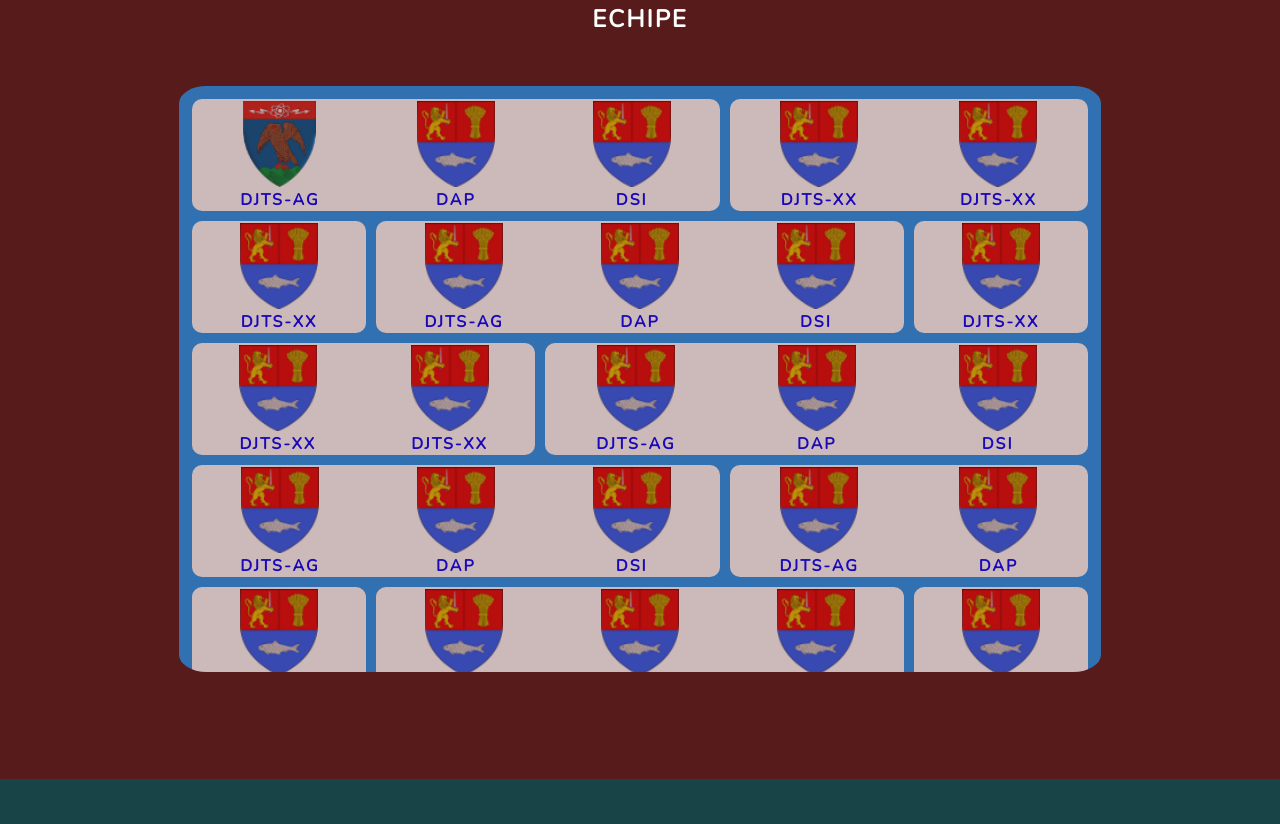
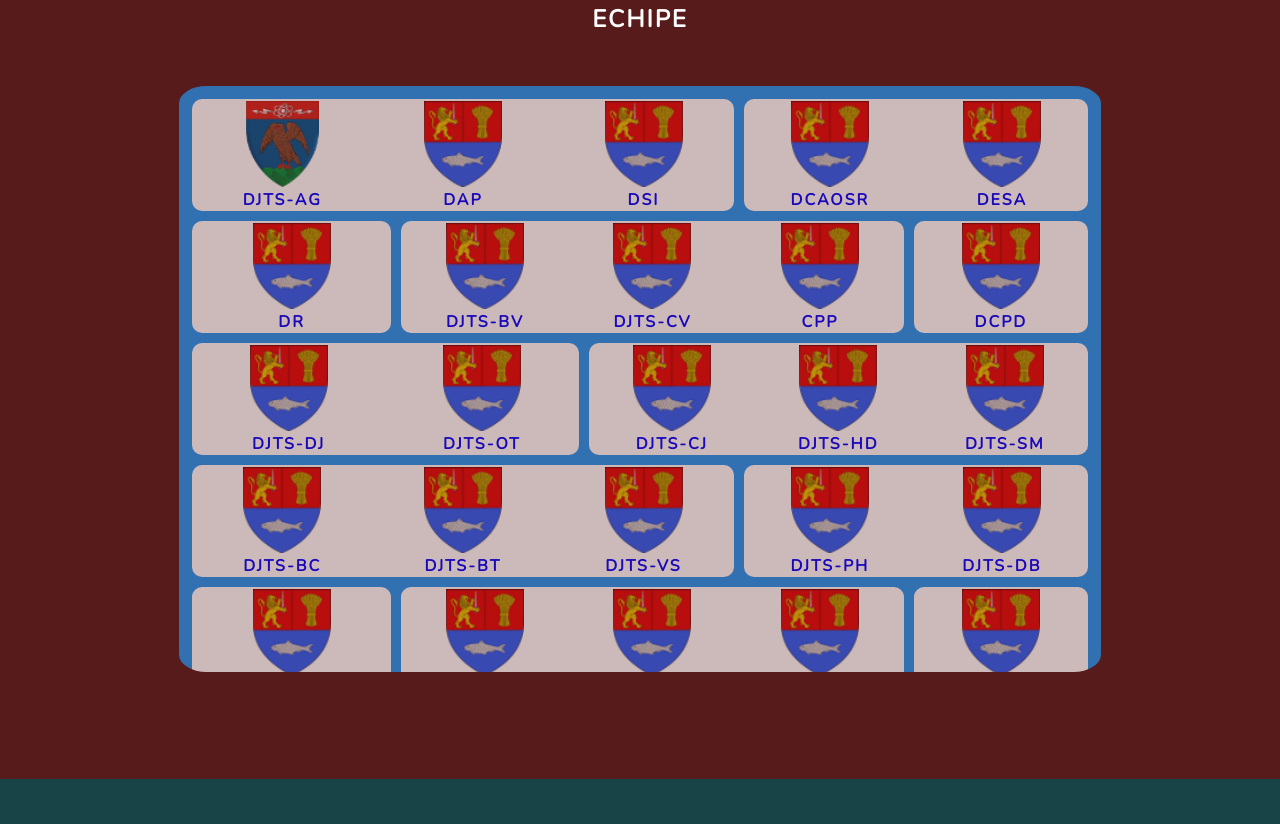
Before and after one commit to mihaim07/championship, a plain HTML site: page index.html in a window 1280 px wide. Shown: the part 1621-2445 px from the top of the page. Drawn offline with nearby package versions, Linux system fonts and the light colour scheme.

Commit message:
New commit

```diff
--- a/index.html
+++ b/index.html
@@ -97,205 +97,205 @@
         <div class="echipa-4-5">
           <div class="echipa">
             <div class="echipa-logo" id="echipa-4"></div>
-            <div class="echipa-nume">DJTS-XX</div>
+            <div class="echipa-nume">DCAOSR</div>
           </div>
           <div class="echipa">
             <div class="echipa-logo" id="echipa-5"></div>
-            <div class="echipa-nume">DJTS-XX</div>
+            <div class="echipa-nume">DESA</div>
           </div>
         </div>
         <div class="echipa-6">
           <div class="echipa">
             <div class="echipa-logo" id="echipa-6"></div>
-            <div class="echipa-nume">DJTS-XX</div>
+            <div class="echipa-nume">DR</div>
           </div>
         </div>
         <div class="echipa-7-9">
           <div class="echipa">
             <div class="echipa-logo" id="echipa-7"></div>
-            <div class="echipa-nume">DJTS-AG</div>
+            <div class="echipa-nume">DJTS-BV</div>
           </div>
           <div class="echipa">
             <div class="echipa-logo" id="echipa-8"></div>
-            <div class="echipa-nume">DAP</div>
+            <div class="echipa-nume">DJTS-CV</div>
           </div>
           <div class="echipa">
             <div class="echipa-logo" id="echipa-9"></div>
-            <div class="echipa-nume">DSI</div>
+            <div class="echipa-nume">CPP</div>
           </div>
         </div>
         <div class="echipa-10">
           <div class="echipa">
             <div class="echipa-logo" id="echipa-10"></div>
-            <div class="echipa-nume">DJTS-XX</div>
+            <div class="echipa-nume">DCPD</div>
           </div>
         </div>
         <div class="echipa-11-12">
           <div class="echipa">
             <div class="echipa-logo" id="echipa-11"></div>
-            <div class="echipa-nume">DJTS-XX</div>
+            <div class="echipa-nume">DJTS-DJ</div>
           </div>
           <div class="echipa">
             <div class="echipa-logo" id="echipa-12"></div>
-            <div class="echipa-nume">DJTS-XX</div>
+            <div class="echipa-nume">DJTS-OT</div>
           </div>
         </div>
         <div class="echipa-13-15">
           <div class="echipa">
             <div class="echipa-logo" id="echipa-13"></div>
-            <div class="echipa-nume">DJTS-AG</div>
+            <div class="echipa-nume">DJTS-CJ</div>
           </div>
           <div class="echipa">
             <div class="echipa-logo" id="echipa-14"></div>
-            <div class="echipa-nume">DAP</div>
+            <div class="echipa-nume">DJTS-HD</div>
           </div>
           <div class="echipa">
             <div class="echipa-logo" id="echipa-15"></div>
-            <div class="echipa-nume">DSI</div>
+            <div class="echipa-nume">DJTS-SM</div>
           </div>
         </div>
         <div class="echipa-16-18">
           <div class="echipa">
             <div class="echipa-logo" id="echipa-16"></div>
-            <div class="echipa-nume">DJTS-AG</div>
+            <div class="echipa-nume">DJTS-BC</div>
           </div>
           <div class="echipa">
             <div class="echipa-logo" id="echipa-17"></div>
-            <div class="echipa-nume">DAP</div>
+            <div class="echipa-nume">DJTS-BT</div>
           </div>
           <div class="echipa">
             <div class="echipa-logo" id="echipa-18"></div>
-            <div class="echipa-nume">DSI</div>
+            <div class="echipa-nume">DJTS-VS</div>
           </div>
         </div>
         <div class="echipa-19-20">
           <div class="echipa">
             <div class="echipa-logo" id="echipa-19"></div>
-            <div class="echipa-nume">DJTS-AG</div>
+            <div class="echipa-nume">DJTS-PH</div>
           </div>
           <div class="echipa">
             <div class="echipa-logo" id="echipa-20"></div>
-            <div class="echipa-nume">DAP</div>
+            <div class="echipa-nume">DJTS-DB</div>
           </div>
         </div>
         <div class="echipa-21">
           <div class="echipa">
             <div class="echipa-logo" id="echipa-21"></div>
-            <div class="echipa-nume">DJTS-AG</div>
+            <div class="echipa-nume">DSCSTI</div>
           </div>
         </div>
         <div class="echipa-22-24">
           <div class="echipa">
             <div class="echipa-logo" id="echipa-22"></div>
-            <div class="echipa-nume">DJTS-AG</div>
+            <div class="echipa-nume">DJTS-IS</div>
           </div>
           <div class="echipa">
             <div class="echipa-logo" id="echipa-23"></div>
-            <div class="echipa-nume">DAP</div>
+            <div class="echipa-nume">DJTS-NT</div>
           </div>
           <div class="echipa">
             <div class="echipa-logo" id="echipa-24"></div>
-            <div class="echipa-nume">DSI</div>
+            <div class="echipa-nume">DJTS-SV</div>
           </div>
         </div>
         <div class="echipa-25">
           <div class="echipa">
             <div class="echipa-logo" id="echipa-25"></div>
-            <div class="echipa-nume">DJTS-AG</div>
+            <div class="echipa-nume">DCDSSI</div>
           </div>
         </div>
         <div class="echipa-26-27">
           <div class="echipa">
             <div class="echipa-logo" id="echipa-26"></div>
-            <div class="echipa-nume">DJTS-AG</div>
+            <div class="echipa-nume">DJTS-VL</div>
           </div>
           <div class="echipa">
             <div class="echipa-logo" id="echipa-27"></div>
-            <div class="echipa-nume">DAP</div>
+            <div class="echipa-nume">DJTS-MH</div>
           </div>
         </div>
         <div class="echipa-28-30">
           <div class="echipa">
             <div class="echipa-logo" id="echipa-28"></div>
-            <div class="echipa-nume">DJTS-AG</div>
+            <div class="echipa-nume">DJTS-GL</div>
           </div>
           <div class="echipa">
             <div class="echipa-logo" id="echipa-29"></div>
-            <div class="echipa-nume">DAP</div>
+            <div class="echipa-nume">DJTS-BR</div>
           </div>
           <div class="echipa">
             <div class="echipa-logo" id="echipa-30"></div>
-            <div class="echipa-nume">DSI</div>
+            <div class="echipa-nume">DJTS-VN</div>
           </div>
         </div>
         <div class="echipa-31">
           <div class="echipa">
             <div class="echipa-logo" id="echipa-31"></div>
-            <div class="echipa-nume">DJTS-AG</div>
+            <div class="echipa-nume">DOES</div>
           </div>
         </div>
         <div class="echipa-32-33">
           <div class="echipa">
             <div class="echipa-logo" id="echipa-32"></div>
-            <div class="echipa-nume">DJTS-AG</div>
+            <div class="echipa-nume">DJTS-AB</div>
           </div>
           <div class="echipa">
             <div class="echipa-logo" id="echipa-33"></div>
-            <div class="echipa-nume">DAP</div>
+            <div class="echipa-nume">DJTS-SJ</div>
           </div>
         </div>
         <div class="echipa-34">
           <div class="echipa">
             <div class="echipa-logo" id="echipa-34"></div>
-            <div class="echipa-nume">DJTS-AG</div>
+            <div class="echipa-nume">DJTS-DOMO</div>
           </div>
         </div>
         <div class="echipa-35-36">
           <div class="echipa">
             <div class="echipa-logo" id="echipa-35"></div>
-            <div class="echipa-nume">DJTS-AG</div>
+            <div class="echipa-nume">DJTS-BZ</div>
           </div>
           <div class="echipa">
             <div class="echipa-logo" id="echipa-36"></div>
-            <div class="echipa-nume">DAP</div>
+            <div class="echipa-nume">DJTS-TL</div>
           </div>
         </div>
         <div class="echipa-37">
           <div class="echipa">
             <div class="echipa-logo" id="echipa-37"></div>
-            <div class="echipa-nume">DJTS-AG</div>
+            <div class="echipa-nume">DMRU</div>
           </div>
         </div>
         <div class="echipa-38">
           <div class="echipa">
             <div class="echipa-logo" id="echipa-38"></div>
-            <div class="echipa-nume">DJTS-AG</div>
+            <div class="echipa-nume">DL</div>
           </div>
         </div>
         <div class="echipa-39-40">
           <div class="echipa">
             <div class="echipa-logo" id="echipa-39"></div>
-            <div class="echipa-nume">DJTS-AG</div>
+            <div class="echipa-nume">DJTS-HR</div>
           </div>
           <div class="echipa">
             <div class="echipa-logo" id="echipa-40"></div>
-            <div class="echipa-nume">DAP</div>
+            <div class="echipa-nume">DJTS-MS</div>
           </div>
         </div>
         <div class="echipa-41">
           <div class="echipa">
             <div class="echipa-logo" id="echipa-41"></div>
-            <div class="echipa-nume">DJTS-AG</div>
+            <div class="echipa-nume">DCRB</div>
           </div>
         </div>
         <div class="echipa-42-43">
           <div class="echipa">
             <div class="echipa-logo" id="echipa-42"></div>
-            <div class="echipa-nume">DJTS-AG</div>
+            <div class="echipa-nume">DJTS-CL</div>
           </div>
           <div class="echipa">
             <div class="echipa-logo" id="echipa-43"></div>
-            <div class="echipa-nume">DAP</div>
+            <div class="echipa-nume">DJTS-IL</div>
           </div>
         </div>
       </div>
--- a/style.css
+++ b/style.css
@@ -1075,6 +1075,12 @@ a#parteneri-logo-jts {
     box-sizing: border-box;
   }
 
+  .echipa-logo {
+    margin-top: 1%;
+    width: 70%;
+    height: 70%;
+  }
+
   /* Locatii */
 
   section#locatii {
```
